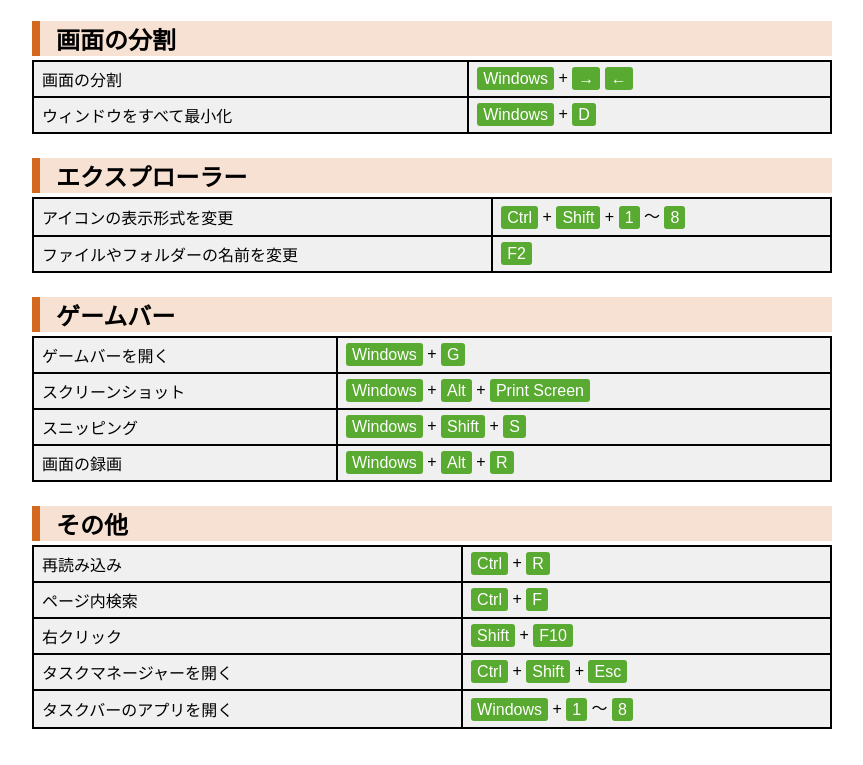
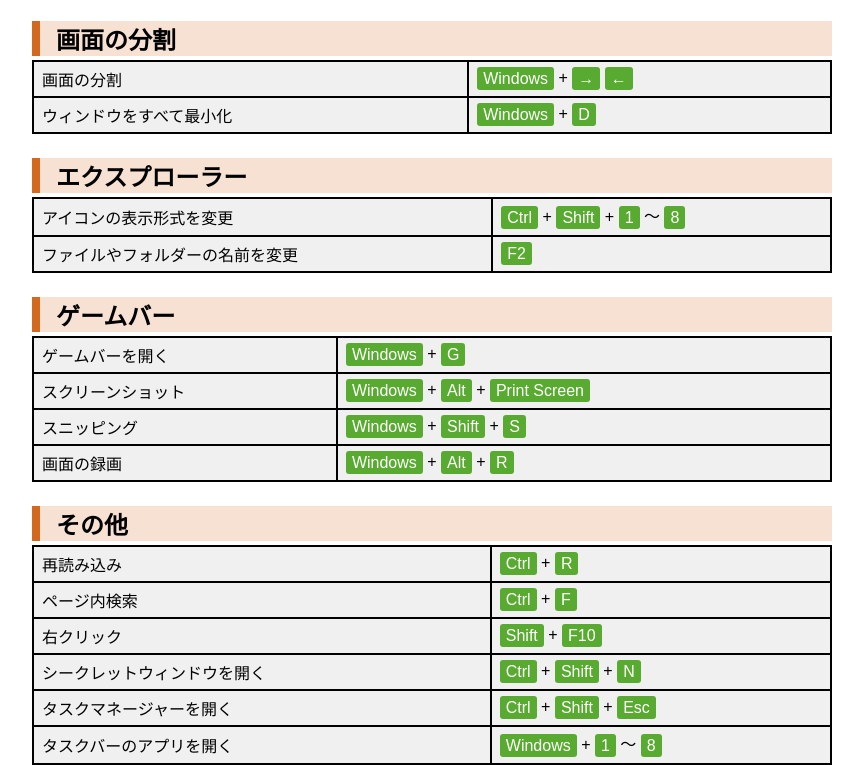
Before and after one commit to furgaimamura/PC-shortcut, a plain HTML site: page index.html in a window 1280 px wide. Shown: the part 765-1530 px from the top of the page, without its empty margins (208-1071 px from the left). Before the commit the page ends 1494 px from the top, so only its background shows below. Drawn offline with nearby package versions, Linux system fonts and the light colour scheme.

Commit message:
Add files via upload

```diff
--- a/index.html
+++ b/index.html
@@ -133,6 +133,9 @@
             <td>右クリック</td>
             <td><span>Shift</span> + <span>F10</span></td></tr>
           <tr>
+            <td>シークレットウィンドウを開く</td>
+            <td><span>Ctrl</span> + <span>Shift</span> + <span>N</span></td></tr>
+          <tr>
             <td>タスクマネージャーを開く</td>
             <td><span>Ctrl</span> + <span>Shift</span> + <span>Esc</span></td></tr>
           <tr>
```
